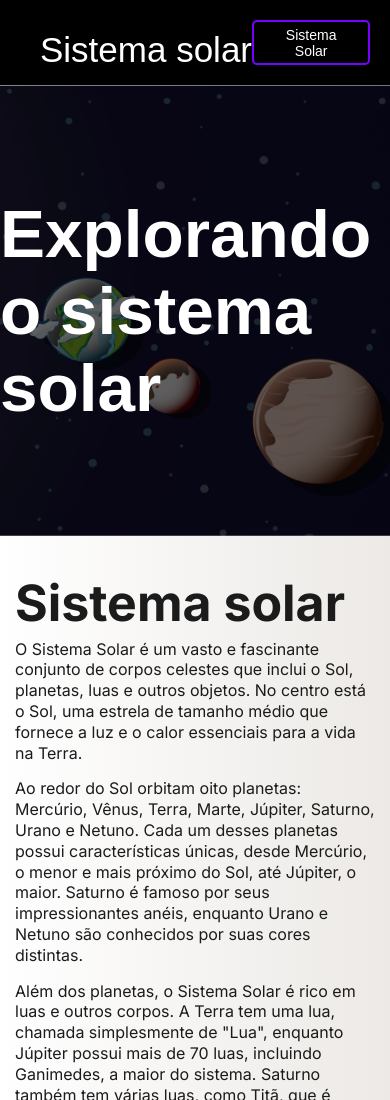
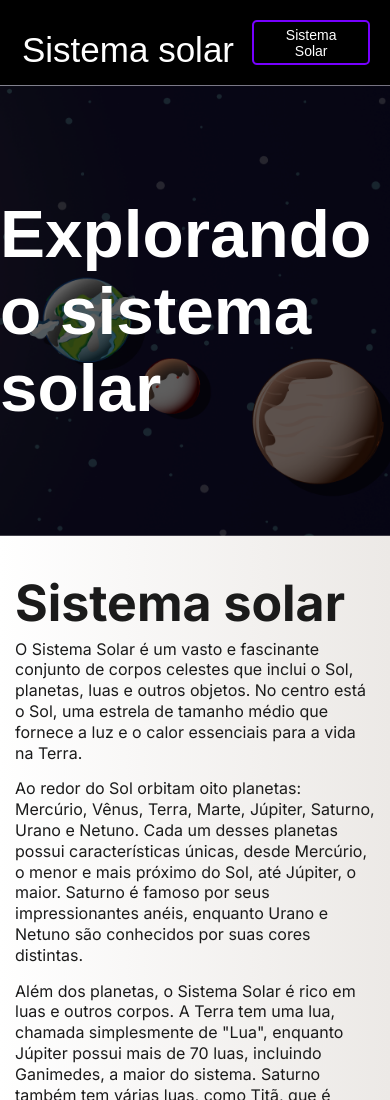
Before and after one commit to iancalegari/Estudo-site-simples, a plain HTML site: page index.html in a window 390 px wide. Shown: the top 1100 px of the page. Drawn offline with Linux system fonts and the light colour scheme; a web font is replaced by a local one.

Commit message:
1.0.7 Removendo emojis superiores e consertando a responsividade

```diff
--- a/style.css
+++ b/style.css
@@ -43,7 +43,7 @@ body {
   color: #ffffff;
   position: relative;
   top: 10px;
-  left: 20px;
+  left: 2px;
   font-size: 35px;
   width: 100%;
 }
```
